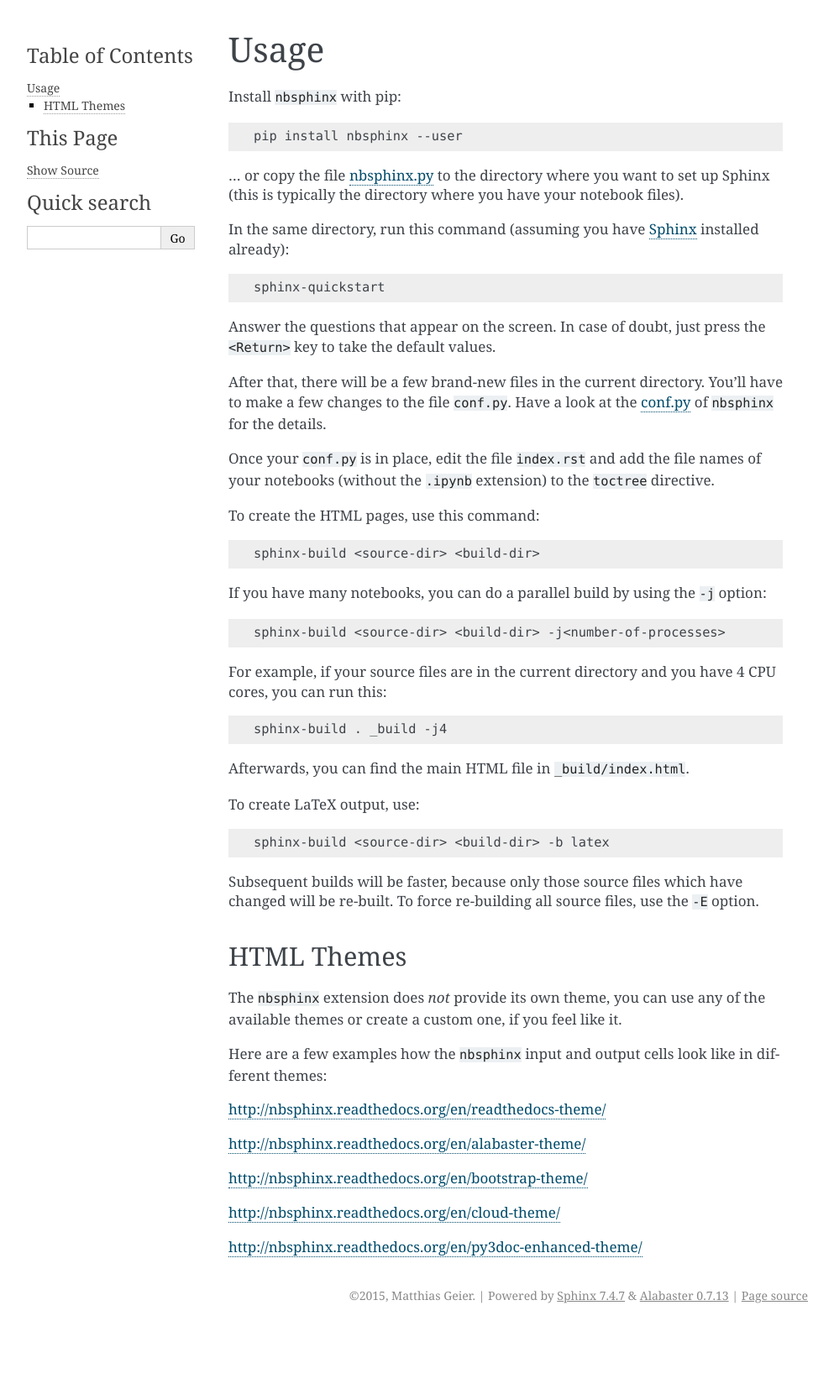
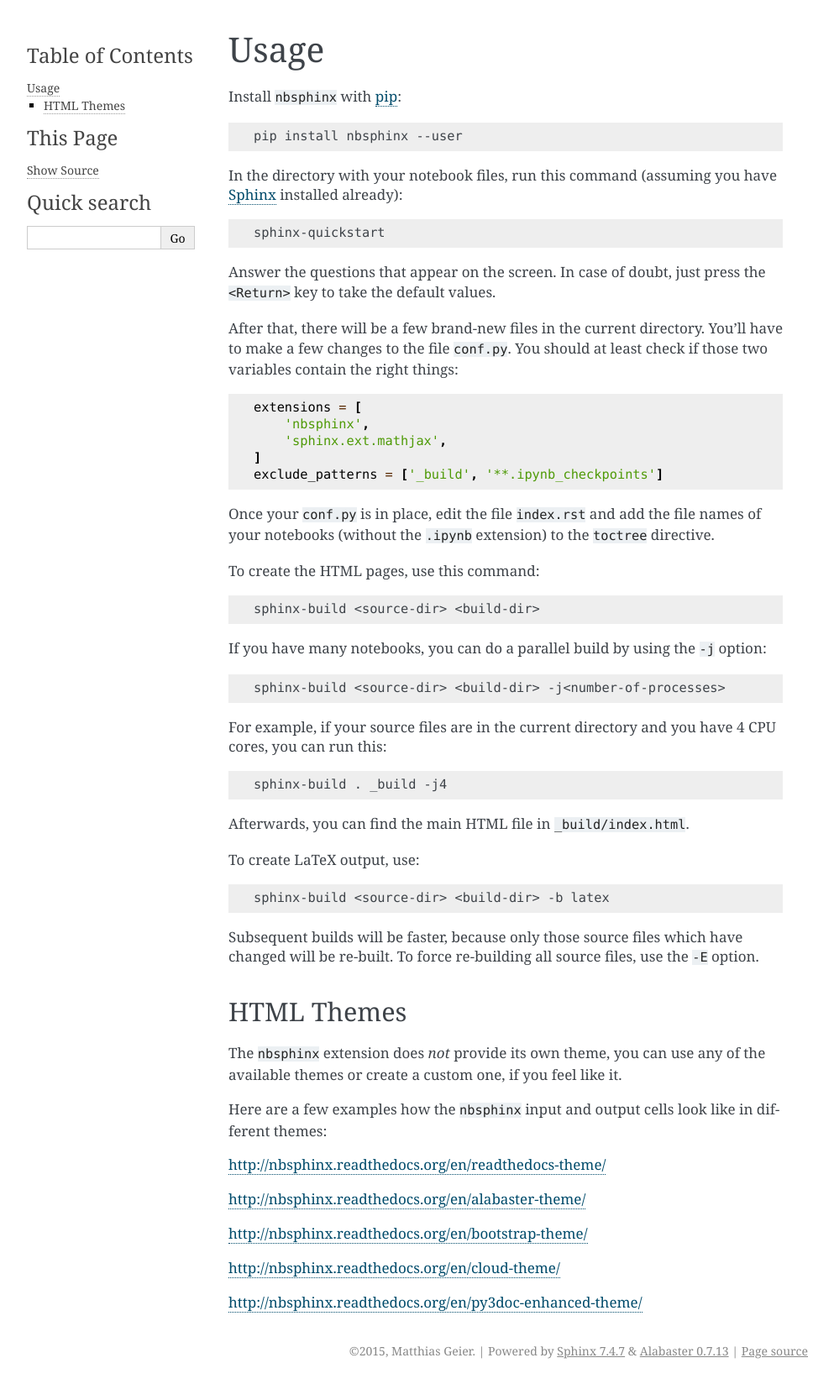
Before and after one commit to spatialaudio/nbsphinx, a Sphinx documentation site: the page built from doc/usage.ipynb, in a window 1280 px wide. Shown: the whole page at 84% size, without its empty margins (148-1141 px from the left). Built offline with Sphinx 7.4.7, drawn with Linux system fonts in a browser that asks for light colours; before the commit the page ends 1582 px from its top, so only the background shows below that.

Commit message:
DOC: Don't mention that nbsphinx.py can be copied around
Don't worry, it still works!

This way, the necessary changes to conf.py get even simpler.

```diff
--- a/README.rst
+++ b/README.rst
@@ -28,9 +28,6 @@
 
            pip install nbsphinx --user
 
-       ... or, if you prefer, just copy the file ``nbsphinx.py`` your Sphinx
-       directory.
-
     #. Edit your ``conf.py`` and add ``'nbsphinx'`` to ``extensions``.
 
     #. Edit your ``index.rst`` and add the names of your ``*.ipynb`` files
--- a/doc/conf.py
+++ b/doc/conf.py
@@ -3,12 +3,6 @@
 
 # Use sphinx-quickstart to create your own conf.py file!
 # After that, you have to edit a few things.  See below.
-
-import os
-import sys
-
-# Add relative path to nbsphinx.py (if you didn't install it with pip):
-#sys.path.insert(0, os.path.abspath('.'))
 
 # Select nbsphinx and, if needed, add a math extension (mathjax or pngmath):
 extensions = [
```
Also changed, not shown: doc/usage.ipynb.
